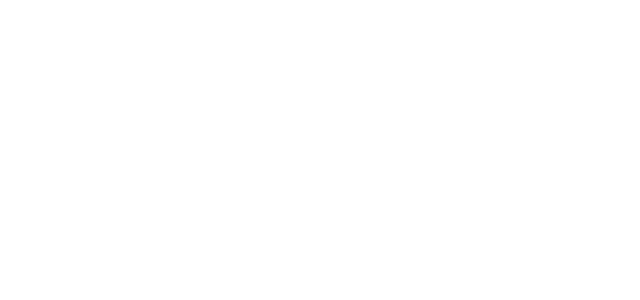
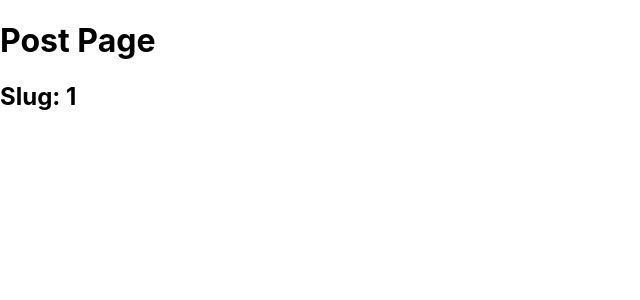
Before and after one commit to chinds185a/10up-tech-challenge, a React (Create React App) app: page /blog/1 in a window 1280 px wide. Shown: the top 300 px of the page, without its empty margins (0-640 px from the left). Built offline with nearby package versions, Linux system fonts and the light colour scheme.

Commit message:
Add react router and routes for post and about pages

```diff
--- a/src/App.js
+++ b/src/App.js
@@ -1,8 +1,28 @@
 import React from "react";
+import { BrowserRouter as Router, Route, Switch } from "react-router-dom";
+
+// pages
+import PostPage from "./pages/Post";
+import AboutPage from "./pages/About";
+
+// styles
 import "./App.css";
 
 const App = () => {
-  return <div className="App"></div>;
+  return (
+    <Router>
+      <div>
+        <Switch>
+          <Route path="/about">
+            <AboutPage />
+          </Route>
+          <Route path="/blog/:slug">
+            <PostPage />
+          </Route>
+        </Switch>
+      </div>
+    </Router>
+  );
 };
 
 export default App;
--- /dev/null
+++ b/src/pages/About/index.jsx
@@ -0,0 +1,11 @@
+import React from "react";
+
+const AboutPage = () => {
+  return (
+    <div>
+      <h1>About Page</h1>
+    </div>
+  );
+};
+
+export default AboutPage;
--- /dev/null
+++ b/src/pages/Post/index.jsx
@@ -0,0 +1,14 @@
+import React from "react";
+import { useParams } from "react-router-dom";
+
+const PostPage = () => {
+  const { slug } = useParams();
+  return (
+    <div>
+      <h1>Post Page</h1>
+      <h2>Slug: {slug}</h2>
+    </div>
+  );
+};
+
+export default PostPage;
```
